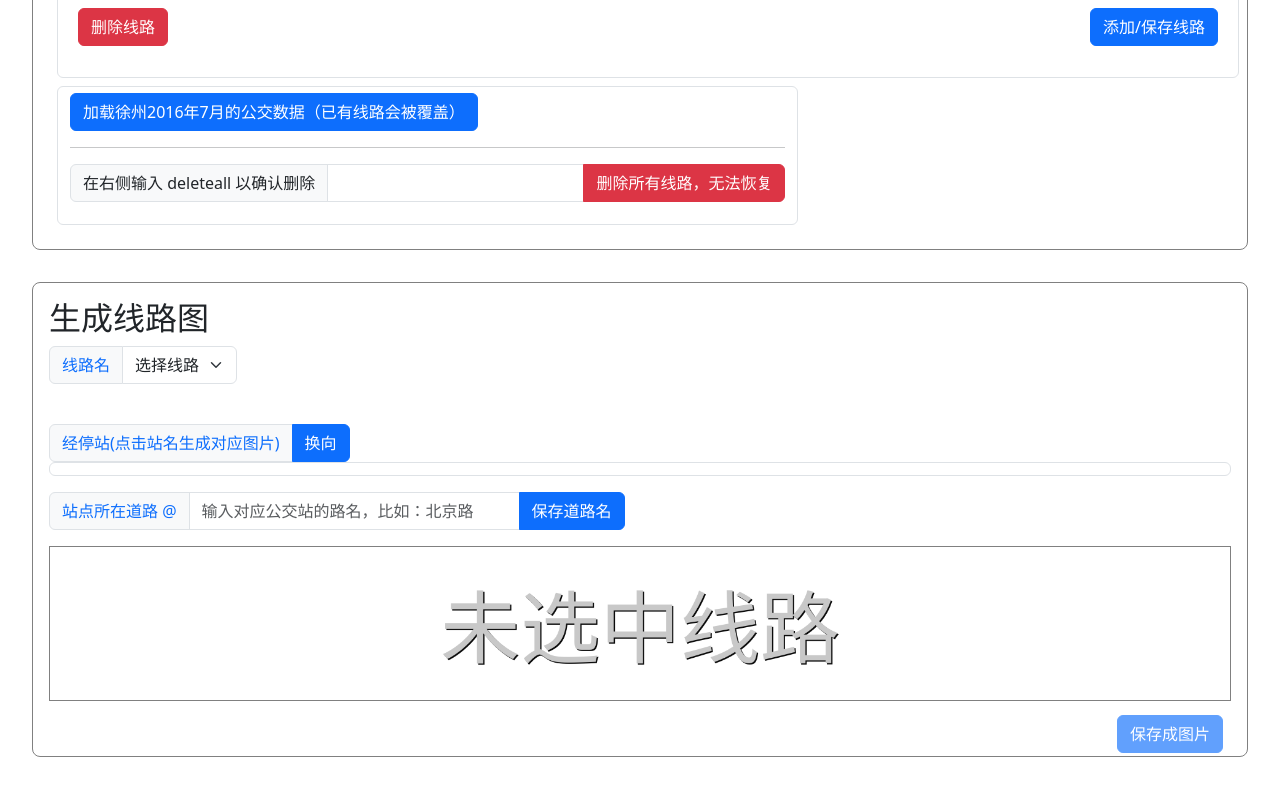
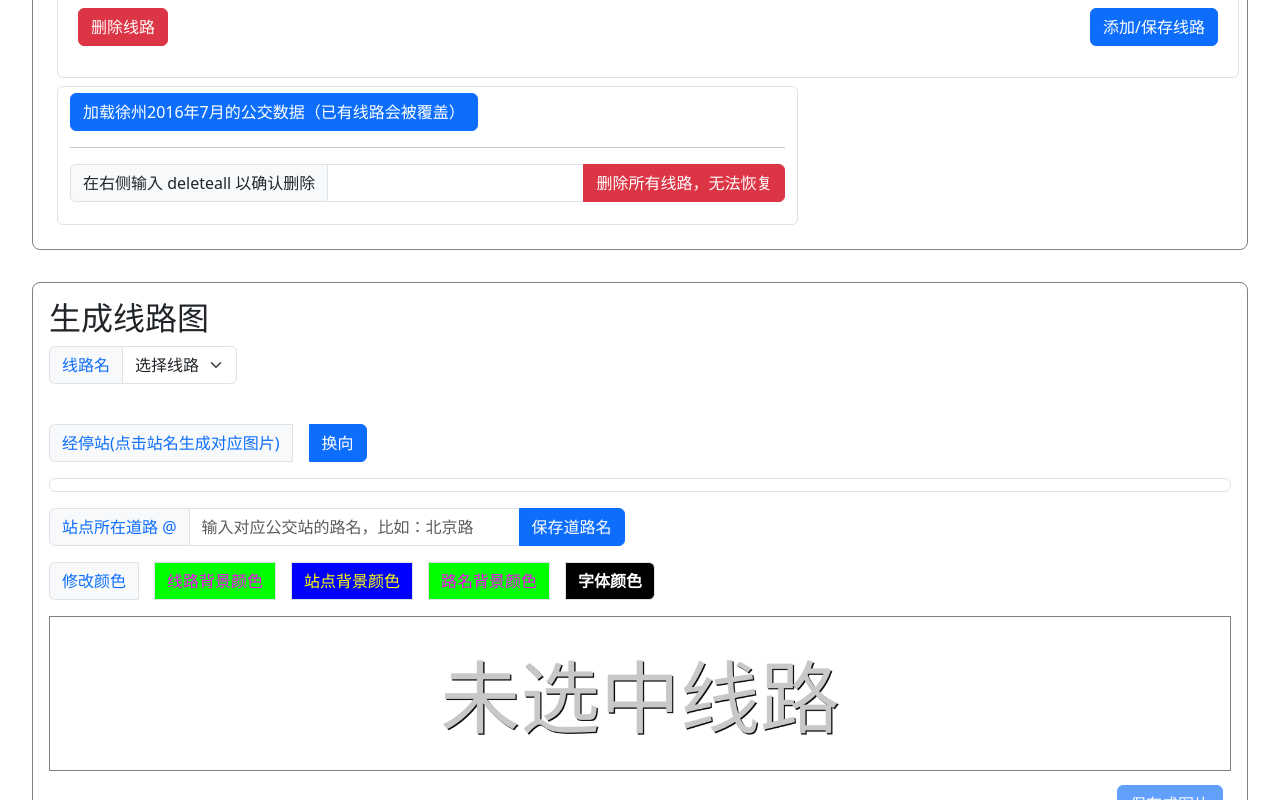
Before and after one commit to z7z8th/bus-stop-view, a Vue app: page / in a window 1280 px wide. Shown: the part 406-1206 px from the top of the page. Built offline with nearby package versions, Linux system fonts and the light colour scheme; what jquery-csv would draw is missing.

Commit message:
add method to change color in the ui

```diff
--- a/src/components/BusStopDraw.js
+++ b/src/components/BusStopDraw.js
@@ -48,10 +48,10 @@ function parseStopRoadName(text) {
   m = text.match(/([^()（）]*)[(（](.*)[)）](.*)/)
   if (!m) return [text, undefined]
 
-  console.log('parseStopRoadName', m)
+  // console.log('parseStopRoadName', m)
 
   if (m[2].search(/[^（(∙](路|街|道|高架)/) < 0) {
-    console.log('not a road name')
+    // console.log('not a road name')
     return [text, undefined]
   }
   return [m[1] + (m[3] || ''), m[2]]
@@ -59,18 +59,18 @@ function parseStopRoadName(text) {
 
 function DrawTextCentered(ctx, text, area) {
   let tm = ctx.measureText(text)
-  console.log(`text metrics ${tm.width}x${tm.actualBoundingBoxAscent}`, tm)
+  // console.log(`text ${text} metrics ${tm.width}x${tm.actualBoundingBoxAscent}`, tm)
   let fm = {
     x: area.x + Math.max((area.w - tm.width) / 2, 0),
     y: area.y + area.h - Math.max((area.h - tm.actualBoundingBoxAscent) / 2, 0),
     mw: area.w
   }
-  console.log('text', text, 'fill metrics', fm)
+  // console.log('text', text, 'fill metrics', fm)
   ctx.fillText(text, fm.x, fm.y, fm.mw)
 }
 
-function BusStopDraw(canvas, bname, stops, finalStop, road) {
-  console.log(`BusStopDraw ${bname}: ${stops}(${typeof stops}), →${finalStop} @${road}`)
+function BusStopDraw(canvas, bname, stops, finalStop, road, colors) {
+  console.log(`BusStopDraw ${bname}: ${stops}, →${finalStop} @${road}`)
   finalStop = finalStop && `→${finalStop}`
   let sname
   let prname = road
@@ -87,23 +87,24 @@ function BusStopDraw(canvas, bname, stops, finalStop, road) {
   let width = canvas.width
   let height = canvas.height
   //   let offsetHeight = canvas.offsetHeight
-  console.log(`canvas ${width}x${height}`)
+  // console.log(`canvas ${width}x${height}`)
 
   let bnameWidth = width * bnameWidthRatio
   let bnameHeight = height * bnameHeightRatio
   let roadWidth = width * roadWidthRatio
-  console.log(`bname geom ${bnameWidth}x${height} ${typeof bnameWidth}`)
+  // console.log(`bname geom ${bnameWidth}x${height} ${typeof bnameWidth}`)
 
   const ctx = canvas.getContext('2d')
   ctx.reset()
-  ctx.fillStyle = 'rgb(0 255 0 / 30%)'
+  ctx.fillStyle = colors.busNameBg + '4D' //'rgb(0 255 0 / 30%)'
   // busname rect
   ctx.fillRect(0, 0, bnameWidth, height)
   // road rect
+  ctx.fillStyle = colors.roadNameBg + '4D' //'rgb(0 255 0 / 30%)'
   let roadOffsetX = width - roadWidth
   ctx.fillRect(roadOffsetX, 0, roadWidth, height)
   // stops rect
-  ctx.fillStyle = 'rgb(0 0 255/ 60%)'
+  ctx.fillStyle = colors.busStopBg + '99' //'rgb(0 0 255/ 60%)'
   let stopListWidth = width - bnameWidth - roadWidth
   ctx.fillRect(bnameWidth, 0, stopListWidth, height)
 
@@ -112,7 +113,7 @@ function BusStopDraw(canvas, bname, stops, finalStop, road) {
   ctx.shadowOffsetX = 2
   ctx.shadowOffsetY = 2
   ctx.shadowColor = 'rgb(10 10 10/ 100%)'
-  ctx.fillStyle = 'rgb(255 255 255/ 100%)'
+  ctx.fillStyle = colors.textColor + 'FF' //'rgb(255 255 255/ 100%)'
   DrawTextCentered(ctx, bname, { x: 0, y: 0, w: bnameWidth, h: bnameHeight })
 
   // final stop text
@@ -154,7 +155,7 @@ function BusStopDraw(canvas, bname, stops, finalStop, road) {
   let stopColors = ['red', 'orange', 'green']
   let stopListInfo = []
   stops.forEach((stop, i) => {
-    console.log(`[${i}] ${stop}`)
+    // console.log(`[${i}] ${stop}`)
     stopListInfo[i] = {
       icon: {
         x: stopListOffsetX + i * stopWidth + stopWidth / 2,
@@ -183,6 +184,7 @@ function BusStopDraw(canvas, bname, stops, finalStop, road) {
     ctx.save()
     ctx.lineWidth = startInfo.lw
     ctx.strokeStyle = 'gray'
+    ctx.strokeStyle += '99'
     ctx.lineCap = 'butt'
     ctx.beginPath()
     ctx.moveTo(startInfo.x, startInfo.y)
@@ -195,7 +197,7 @@ function BusStopDraw(canvas, bname, stops, finalStop, road) {
     // draw circle icon
     let icon = info.icon
     let stop = info.stop
-    console.log('icon', icon, 'stop', stop)
+    // console.log('icon', icon, 'stop', stop)
     ctx.save()
     ctx.strokeStyle = icon.color
     ctx.lineWidth = icon.lw
--- a/src/components/BusStopStor.js
+++ b/src/components/BusStopStor.js
@@ -10,7 +10,7 @@ let DB_VERSION = 1
 let DB_STORE = 'busInfo'
 
 async function openDB() {
-  console.log('open db', DB_NAME, DB_VERSION)
+  // console.log('open db', DB_NAME, DB_VERSION)
   const request = indexedDB.open(DB_NAME, DB_VERSION)
 
   request.onupgradeneeded = function () {
@@ -79,7 +79,7 @@ async function dbGetBusList() {
 }
 
 async function dbGetBusStops(busName) {
-  console.log('dbGetBusStops')
+  console.log('dbGetBusStops', busName)
 
   let store = await openDBStore()
   let record = await promiseReq(store.get(busName))
--- a/src/components/BusStopView.vue
+++ b/src/components/BusStopView.vue
@@ -2,7 +2,7 @@
 
 defineExpose({ updateBusList })
 
-import { ref, toRaw } from 'vue'
+import { reactive, ref, toRaw } from 'vue'
 import { dbGetBusList, dbGetBusStops, dbAddBusLine } from './BusStopStor.js'
 import { EventBusTool } from './EventBus.js';
 import { BusStopDraw, DrawText, getStopName, getRoadName } from './BusStopDraw.js'
@@ -17,8 +17,42 @@ const busStops = ref([])
 const roadName = ref('')
 const canvas = ref(null)
 const stopIdxSaved = ref(-1)
+const colors = reactive({
+    busNameBg: '#00ff00', // alpha 4d
+    busStopBg: '#0000ff',  // lapha 99
+    roadNameBg: '#00ff00',  // alpha 4d
+    textColor: '#ffffff',  // alpha ff
+})
 
 let busNameSaved = ''
+
+function invertColor(color) {
+    // console.log('orig color', color)
+    color = color.replace(/^#/, '')
+    let width = color.length
+    for (let w in [3, 4, 6, 8]) {
+        if (width == w)
+            break
+        if (width < w) {
+            color = color.padStart(w, '0')
+            break
+        }
+    }
+    let alpha
+    if (color.length == 4) {
+        alpha = color.substring(3)
+        color = color.substring(0, 3)
+    } else if (color.length == 8) {
+        alpha = color.substring(6)
+        color = color.substring(0, 6)
+    }
+    // console.log('color', color, 'alpha', alpha)
+    let mask = (1 << (color.length * 4)) - 1
+    let invc = '#' + ((Number('0x' + color) ^ mask) >>> 0).toString(16).padStart(color.length, '0').toUpperCase()
+    let fc = invc + (alpha === undefined ? '' : alpha)
+    // console.log('color inverted', invc, 'final', fc)
+    return fc
+}
 
 function reverseStopList() {
     busStops.value.reverse()
@@ -27,7 +61,7 @@ function reverseStopList() {
 }
 
 async function genBusStopList() {
-    console.log('genBusStopList', typeof (busName.value))
+    console.log('genBusStopList', busName.value)
     // busStops.value = ['asdf', 'erwer', 'zxcvz']
     let bname = busName.value
     if (!bname)
@@ -51,6 +85,9 @@ function genBusStopViewByIdx() {
     let idx = stopIdxSaved.value
     let road = roadName.value
 
+    if (idx < 0)
+        return
+
     let allstops = busStops.value
     let stops
     if (idx == 0 || idx == allstops.length - 1) {
@@ -62,7 +99,7 @@ function genBusStopViewByIdx() {
     }
 
     console.log('_genBusStopView', stops, road)
-    BusStopDraw(document.getElementById('busstopview'), busName.value, stops, allstops[allstops.length - 1], road)
+    BusStopDraw(document.getElementById('busstopview'), busName.value, stops, allstops[allstops.length - 1], road, colors)
 }
 
 function busStopSelChange(event) {
@@ -117,6 +154,11 @@ setTimeout(() => {
     updateRes('1920x1080');
     DrawText(canvas.value, '未选中线路');
 }, 0)
+
+function colorChange() {
+    console.log('colorChange', colors, typeof (colors))
+    genBusStopViewByIdx()
+}
 /*
 https://learn.microsoft.com/en-us/windows/win32/fileio/naming-a-file
 
@@ -170,9 +212,9 @@ function saveAsPic() {
         </div>
         <br>
         <div id="stop-list" class="">
-            <div class="input-group">
-                <label class="input-group-text text-primary" for="reverseLine">经停站(点击站名生成对应图片)</label>
-                <button id="reverseLine" class="btn btn-primary" @click="reverseStopList">换向</button>
+            <div class="input-group mb-3">
+                <label class="input-group-text text-primary">经停站(点击站名生成对应图片)</label>
+                <button id="reverseLine" class="btn btn-primary ms-3" @click="reverseStopList">换向</button>
             </div>
             <ol class="form-control w-auto">
                 <li class="form-control" v-for="(stop, index) of busStops" :key="index" .busStopIdx="index"
@@ -186,6 +228,32 @@ function saveAsPic() {
             <input type="text" id="road-name" class="form-control" v-model="roadName" @change="roadChange"
                 @keyup="roadChange" placeholder="输入对应公交站的路名，比如：北京路" size="28">
             <button class="btn btn-primary" @click="saveRoadName">保存道路名</button>
+        </div>
+        <div class="input-group mb-3">
+            <label class="input-group-text text-primary me-3">修改颜色</label>
+            <label class="input-group-text me-3"
+                :style="{ backgroundColor: colors.busNameBg, color: invertColor(colors.busNameBg) }"
+                for="busNameBg">线路背景颜色</label>
+            <input type="color" id="busNameBg" class="form-control" hidden v-model="colors.busNameBg"
+                @change="colorChange">
+
+            <label class="input-group-text me-3"
+                :style="{ backgroundColor: colors.busStopBg, color: invertColor(colors.busStopBg) }"
+                for="busStopBg">站点背景颜色</label>
+            <input type="color" id="busStopBg" class="form-control" hidden v-model="colors.busStopBg"
+                @change="colorChange">
+
+            <label class="input-group-text me-3"
+                :style="{ backgroundColor: colors.roadNameBg, color: invertColor(colors.roadNameBg) }"
+                for="roadNameBg">路名背景颜色</label>
+            <input type="color" id="roadNameBg" class="form-control" hidden v-model="colors.roadNameBg"
+                @change="colorChange">
+
+            <label class="input-group-text rounded-end fw-bold"
+                :style="{ color: colors.textColor, backgroundColor: invertColor(colors.textColor) + '' }"
+                for="textColor">字体颜色</label>
+            <input type="color" id="textColor" class="form-control" hidden v-model="colors.textColor"
+                @change="colorChange">
         </div>
         <div class="view">
             <canvas ref="canvas" id="busstopview"></canvas>
@@ -247,4 +315,9 @@ canvas {
     background: rgba(255, 255, 255, 0);
     width: 100%;
 }
+
+/*
+input[type="color"] {
+    width: 10% !important;
+} */
 </style>
```
